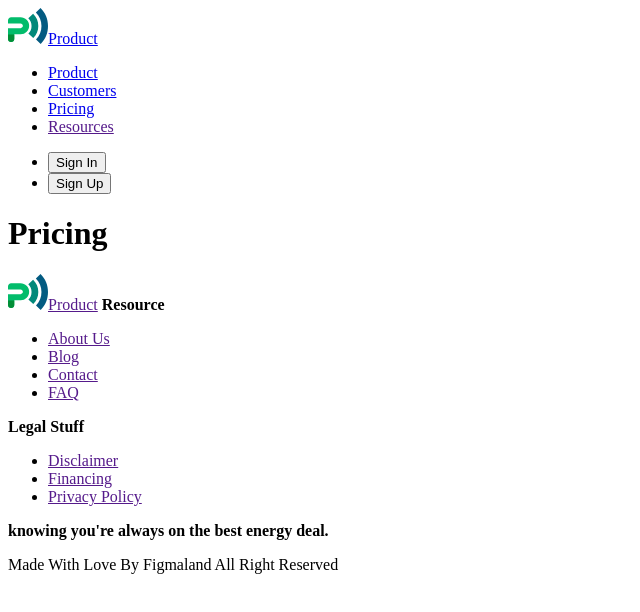
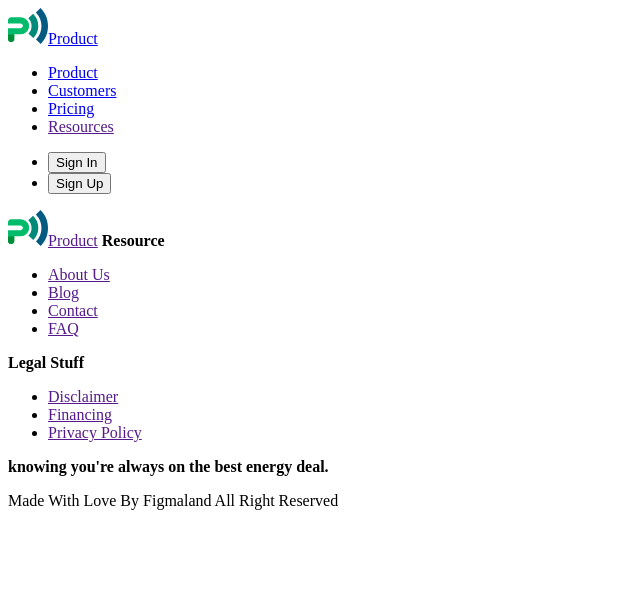
Before and after one commit to Alexa-code-ux/business-project, a plain HTML site: page pricing.html in a window 1280 px wide. Shown: the whole page, without its empty margins (0-640 px from the left). Drawn offline with Linux system fonts and the light colour scheme.

Commit message:
fix h1 pricing

```diff
--- a/pricing.html
+++ b/pricing.html
@@ -22,7 +22,7 @@
     </ul>
 </header>
 <main>
-    <h1>Pricing</h1>
+
 </main>
 <footer>
     <a href=""><img src="./images/logo (2).svg" alt="logo" />Product</a>
```
